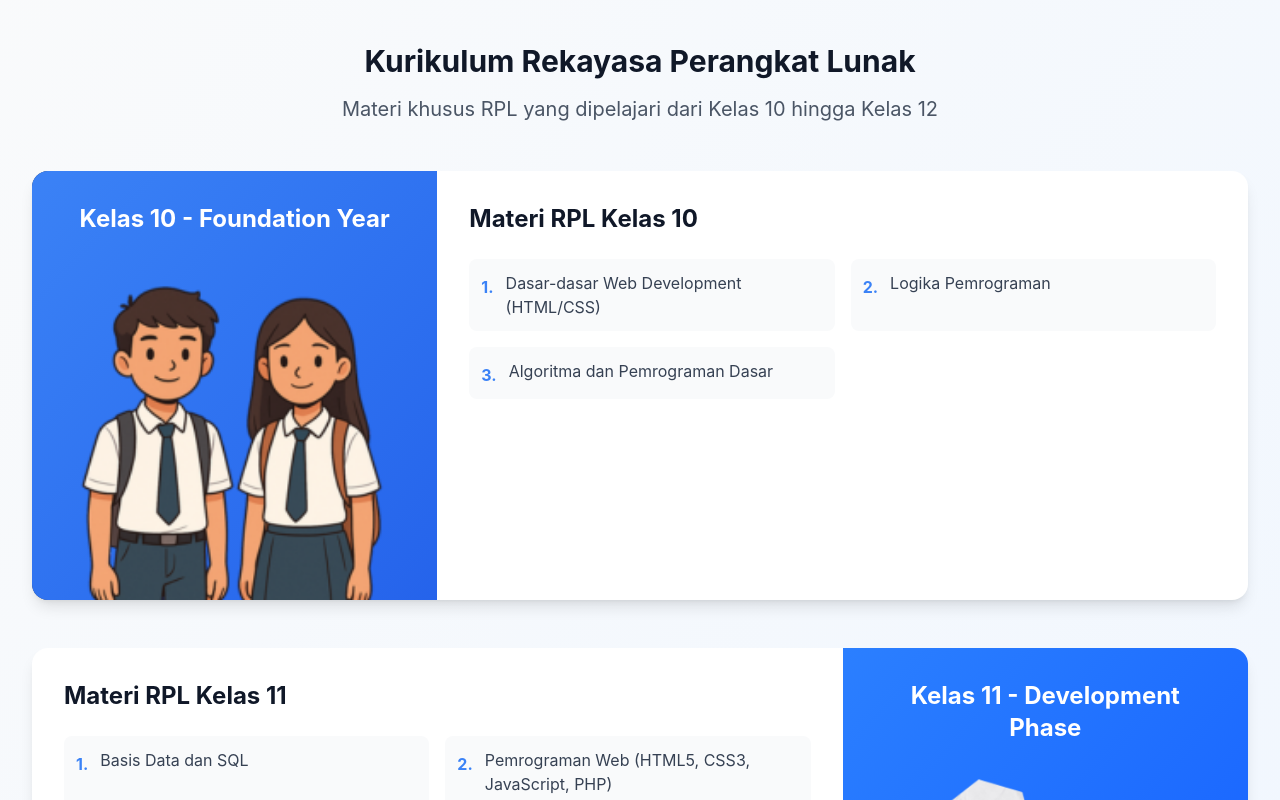
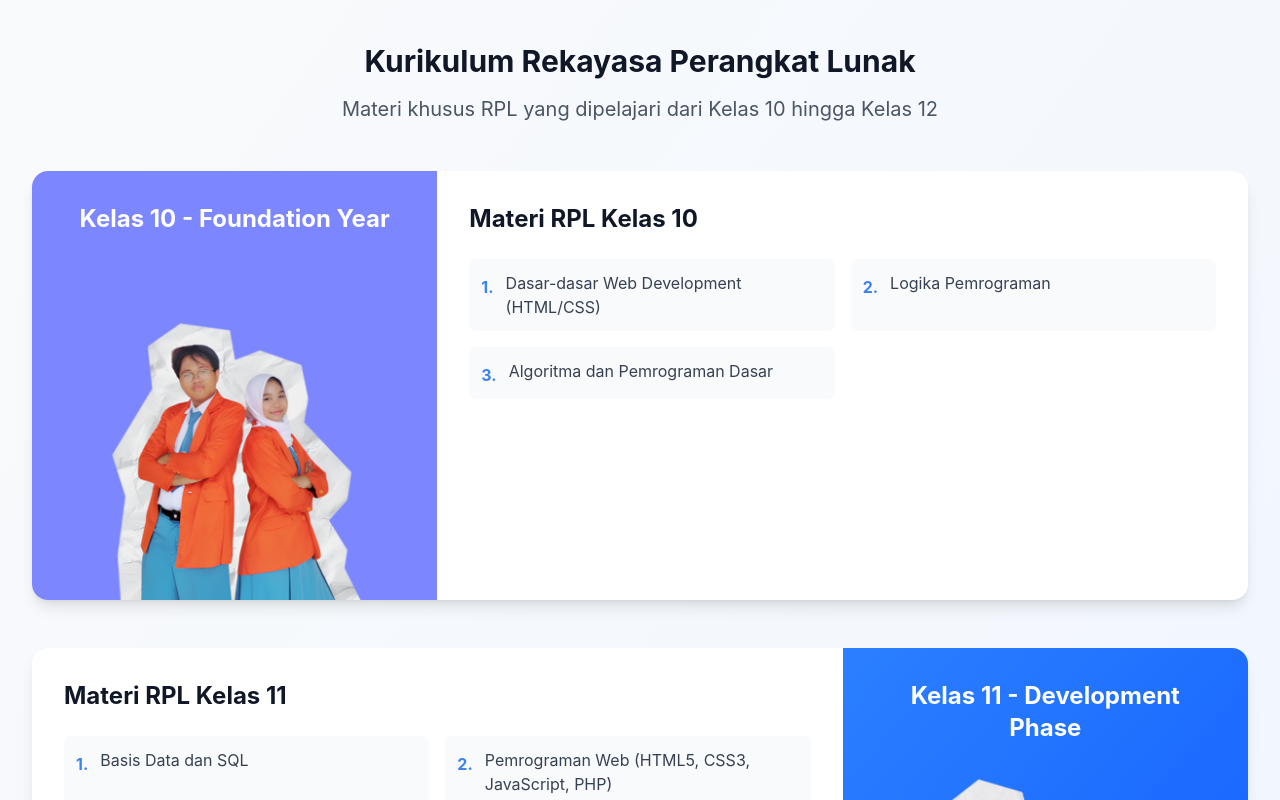
Before and after one commit to Shevadzikra/porto-rpl, a Next.js app: page / in a window 1280 px wide. Shown: the part 477-1277 px from the top of the page. Built offline with nearby package versions, Linux system fonts and the light colour scheme.

Commit message:
added 10th grade photo

```diff
--- a/components/Curriculum.js
+++ b/components/Curriculum.js
@@ -5,7 +5,7 @@ export default function Curriculum() {
             title: "Kelas 10 - Foundation Year",
             siswa: [
                 {
-                    photo: "/images/stockImageStudent.png",
+                    photo: "/images/foto-jurusan/10th-grade-photo.png",
                 },
             ],
             materiRPL: [
@@ -60,7 +60,7 @@ export default function Curriculum() {
           <div className="bg-white rounded-2xl shadow-lg overflow-hidden mb-12 hover-lift">
             <div className="grid grid-cols-1 lg:grid-cols-3">
               {/* Foto Siswa */}
-              <div className="bg-gray-700 lg:col-span-1 bg-gradient-to-br from-primary-500 to-primary-600 pt-8 pr-8 pl-8 flex flex-col justify-center">
+              <div className="lg:col-span-1 bg-gradient-to-br bg-indigo-400 pt-8 pr-8 pl-8 flex flex-col justify-center">
                 <h3 className="text-2xl font-bold text-white mb-6 text-center">{curriculumData.kelas10.title}</h3>
                 <div className="space-y-6 ">
                   <img src={curriculumData.kelas10.siswa[0].photo} alt="Foto Siswa" className="w-full h-auto border-none object-cover" />
```
Also changed, not shown: public/images/foto-jurusan/10th-grade-photo.png (added).
